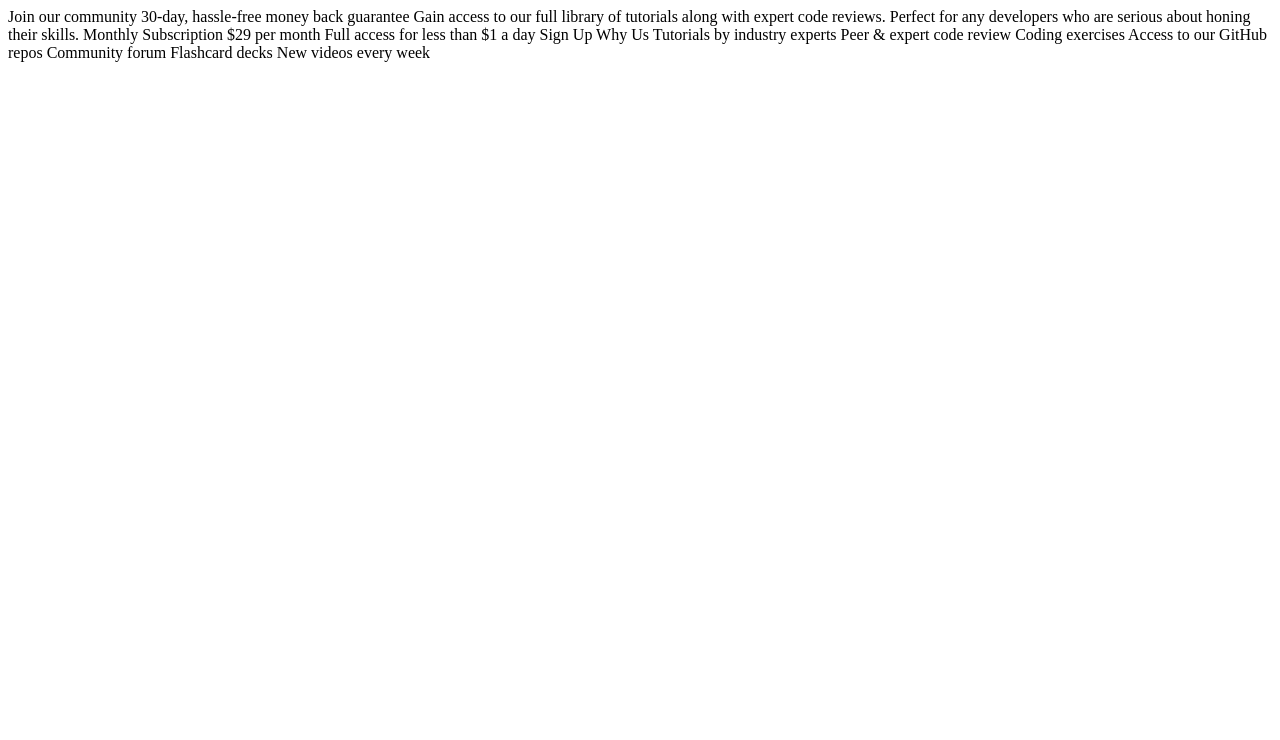
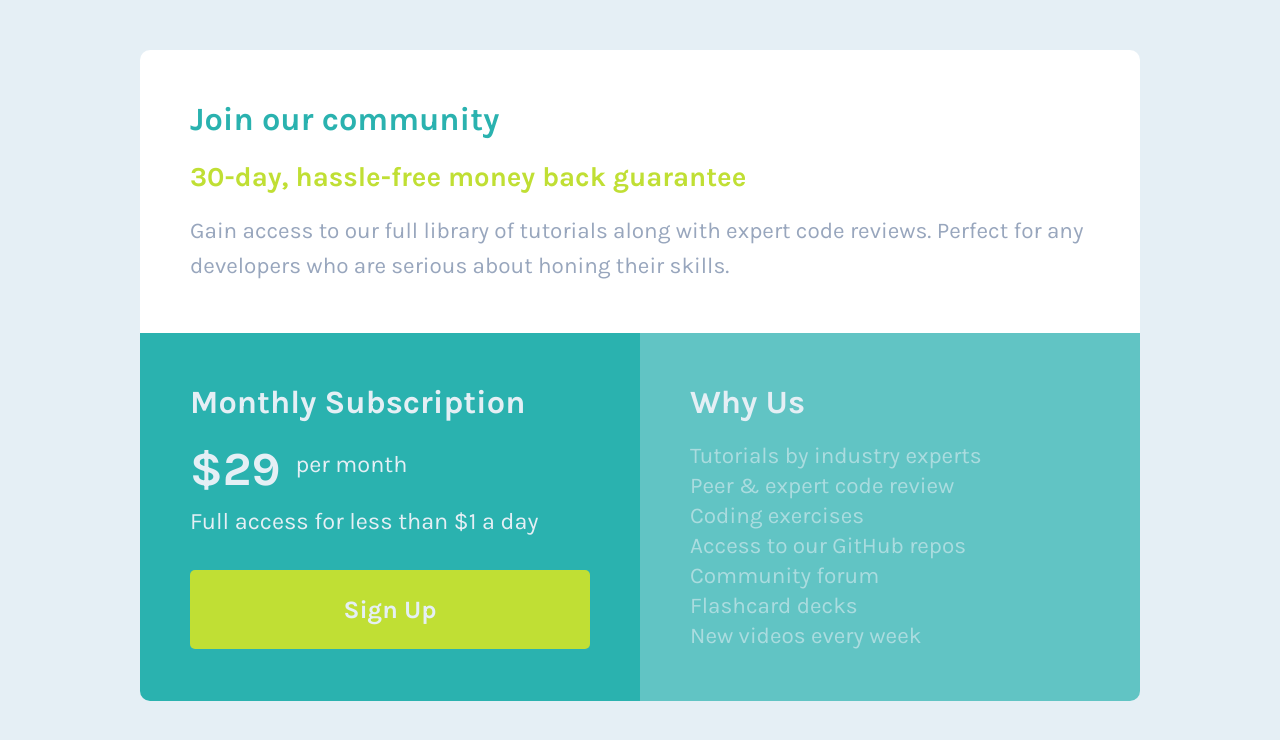
Before and after one commit to Elochukwu1234/aptech_coding_challenge, a plain HTML site: page WEEK 2/single-price-grid-component(WEEK 2 - DAY 5)/index.html in a window 1280 px wide. Drawn offline with Linux system fonts and the light colour scheme.

Commit message:
single-price-grid-component

```diff
--- a/WEEK 2/single-price-grid-component(WEEK 2 - DAY 5)/index.html
+++ b/WEEK 2/single-price-grid-component(WEEK 2 - DAY 5)/index.html
@@ -3,38 +3,39 @@
   <head>
     <meta charset="UTF-8" />
     <meta name="viewport" content="width=device-width, initial-scale=1.0" />
-    <link
-      rel="icon"
-      type="image/png"
-      sizes="32x32"
-      href="./images/favicon-32x32.png"
-    />
+    <link rel="icon" type="image/png" sizes="32x32" href="./images/favicon-32x32.png"/>
+    <link rel="stylesheet" href="style.css">
     <title>Single_Price_Grid_Component</title>
   </head>
   <body>
-    Join our community
-
-    30-day, hassle-free money back guarantee
-
-    Gain access to our full library of tutorials along with expert code reviews.
-    Perfect for any developers who are serious about honing their skills.
-
-    Monthly Subscription
-
-    &dollar;29 per month
-
-    Full access for less than &dollar;1 a day
-
-    Sign Up
-
-    Why Us
-
-    Tutorials by industry experts
-    Peer &amp; expert code review
-    Coding exercises
-    Access to our GitHub repos
-    Community forum
-    Flashcard decks
-    New videos every week
+    <main>
+      <section class="commuinity">
+        <h3 class="title">Join our community</h3>
+        <h4 class="guarantee">30-day, hassle-free money back guarantee</h4>
+        <p class="our-offering">Gain access to our full library of tutorials along with expert code reviews.
+          Perfect for any developers who are serious about honing their skills.</p>
+      </section>
+      <section class="subscription-why-us">
+        <div class="subscription">
+          <h3 class="title">Monthly Subscription</h3>
+          <div class="payment">
+            <h2 class="amount">&dollar;29</h2>
+            <p class="schedule">per month</p>
+          </div>
+          <p class="access-detail">Full access for less than &dollar;1 a day</p>
+          <button type="submit">Sign Up</button>
+        </div>
+        <div class="why-us">
+          <h3 class="title">Why Us</h3>
+          <p class="unique-selling-point">Tutorials by industry experts</p>
+          <p class="unique-selling-point">Peer &amp; expert code review</p>
+          <p class="unique-selling-point">Coding exercises</p>
+          <p class="unique-selling-point">Access to our GitHub repos</p>
+          <p class="unique-selling-point">Community forum</p>
+          <p class="unique-selling-point">Flashcard decks</p>
+          <p class="unique-selling-point">New videos every week</p>
+        </div>
+      </section>
+    </main>
   </body>
 </html>
--- /dev/null
+++ b/WEEK 2/single-price-grid-component(WEEK 2 - DAY 5)/style.css
@@ -0,0 +1,203 @@
+@import url('https://fonts.googleapis.com/css2?family=Karla:wght@400;700&display=swap');
+*{
+    margin: 0;
+    padding: 0;
+    box-sizing: border-box;
+    font-family: 'Karla', sans-serif;
+}
+body{
+    background-color: hsl(204, 43%, 93%);
+}
+main{
+    margin: 50px 20px;
+}
+.commuinity, .subscription, .why-us{
+    padding: 20px;
+}
+.commuinity{
+    background-color: hsl(0, 100%, 100%);
+    border-radius: 10px 10px 0 0;
+}
+.commuinity .title{
+    font-size: 20px;
+    font-weight: 700;
+    color: hsl(179, 62%, 43%);
+}
+.commuinity .guarantee{
+    font-size: 17.5px;
+    font-weight: 700;
+    color: hsl(71, 73%, 54%);
+    padding: 22.5px 0 20px;
+}
+.commuinity .our-offering{
+    font-size: 15px;
+    font-weight: 400;
+    color: hsl(218, 22%, 67%);
+    line-height: 22.5px;
+}
+.subscription{
+    background-color: hsl(179, 62%, 43%);
+}
+.subscription .title, .why-us .title{
+    font-size: 20px;
+    font-weight: 700;
+    color: hsl(204, 43%, 93%);
+}
+.subscription .payment{
+    display: flex;
+    flex-direction: row;
+    justify-content: flex-start;
+    align-items: center;
+    column-gap: 10px;
+}
+.subscription .amount{
+    font-size: 35px;
+    font-weight: 700;
+    color: hsl(204, 43%, 93%);
+    padding: 15px 0 5px;
+}
+.subscription .schedule, .subscription .access-detail{
+    font-size: 16px;
+    font-weight: 400;
+    color: hsl(204, 43%, 93%);
+}
+.subscription .access-detail{
+    padding-bottom: 20px;
+}
+.subscription button{
+    width: 100%;
+    font-size: 17.5px;
+    font-weight: 700;
+    background-color: hsl(71, 73%, 54%);
+    color: hsl(204, 43%, 93%);
+    padding: 10px 0;
+    border-radius: 5px;
+    border: none;
+}
+.why-us{
+    background-color: hsla(179, 62%, 43%, .7);
+    border-radius: 0 0 10px 10px;
+}
+.why-us .title{
+    padding-bottom: 20px;
+}
+.why-us .unique-selling-point{
+    font-size: 16px;
+    font-weight: 400;
+    color: hsla(203, 44%, 93%, 0.561);
+    line-height: 25px;
+}
+
+/* MOBILE VIEW */
+@media only screen and (min-width : 375px){
+    main{
+        margin: 50px 20px;
+    }
+    .commuinity .title{
+        font-size: 22.5px;
+    }
+    .subscription .title, .why-us .title{
+        font-size: 22.5px;
+    }
+    .subscription .amount{
+        font-size: 37.5px;
+    }
+    .subscription .schedule, .subscription .access-detail{
+        font-size: 18.5px;
+    }
+    .subscription button{
+        padding: 15px 0;
+    }
+}
+
+/* TABLET VIEW */
+@media only screen and (min-width : 768px){
+    main{
+        margin: 50px auto;
+        width: 500px;
+    }
+    .commuinity, .subscription, .why-us{
+        padding: 30px;
+    }
+    .commuinity .title{
+        font-size: 32.5px;
+    }
+    .commuinity .guarantee{
+        font-size: 27.5px;
+    }
+    .commuinity .our-offering{
+        font-size: 22.5px;
+        line-height: 35px;
+    }
+    .subscription .title, .why-us .title{
+        font-size: 32.5px;
+    }
+    .subscription .amount{
+        font-size: 47.5px;
+    }
+    .subscription .schedule, .subscription .access-detail{
+        font-size: 23.5px;
+    }
+    .subscription button{
+        font-size: 22.5px;
+        padding: 15px 0;
+    }
+    .why-us .unique-selling-point{
+        font-size: 21px;
+        line-height: 30px;
+    }
+}
+
+/* DESKTOP VIEW */
+@media only screen and (min-width : 1280px){
+    main{
+        margin: 50px auto;
+        width: 1000px;
+    }
+    .commuinity, .subscription, .why-us{
+        padding: 50px;
+    }
+    .commuinity .title{
+        font-size: 32.5px;
+    }
+    .commuinity .guarantee{
+        font-size: 27.5px;
+    }
+    .commuinity .our-offering{
+        font-size: 22.5px;
+    }
+    .subscription-why-us{
+        display: grid;
+        grid-template-columns: 1fr 1fr;
+    }
+    .subscription{
+        border-radius: 0 0 0 10px;
+    }
+    .subscription .title, .why-us .title{
+        font-size: 32.5px;
+    }
+    .subscription .payment{
+        column-gap: 15px;
+    }
+    .subscription .amount{
+        font-size: 47.5px;
+        padding: 20px 0 10px;
+    }
+    .subscription .schedule, .subscription .access-detail{
+        font-size: 23.5px;
+    }
+    .subscription .access-detail{
+        padding-bottom: 35px;
+    }
+    .subscription button{
+        font-size: 25px;
+        padding: 25px 0;
+    }
+    .why-us{
+        border-radius: 0 0 10px 0;
+    }
+    .why-us .unique-selling-point{
+        font-size: 22.5px;
+        line-height: 30px;
+    }
+}
```
Also changed, not shown: WEEK 2/single-price-grid-component(WEEK 2 - DAY 5)/design/desktop-design.jpg (deleted), WEEK 2/single-price-grid-component(WEEK 2 - DAY 5)/design/desktop-preview.jpg (deleted), WEEK 2/single-price-grid-component(WEEK 2 - DAY 5)/design/mobile-design.jpg (deleted), 1 other file.
